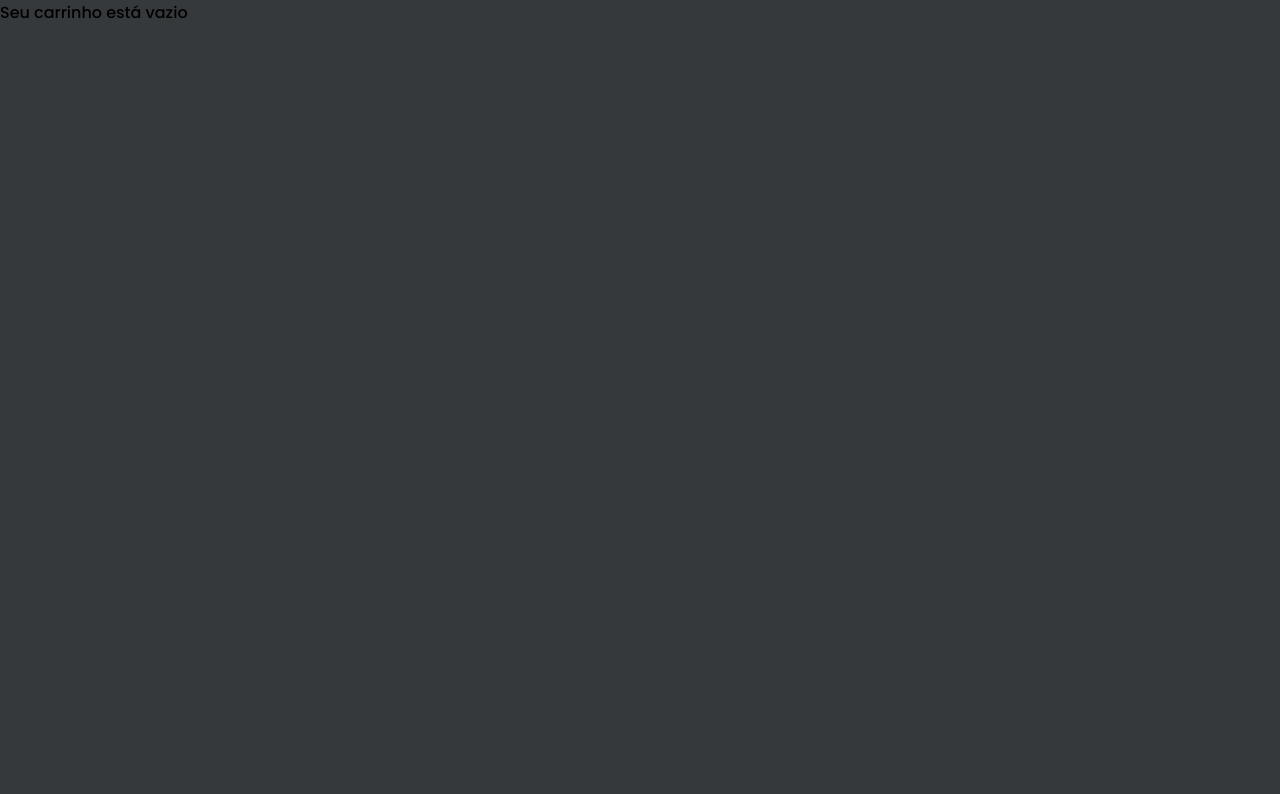
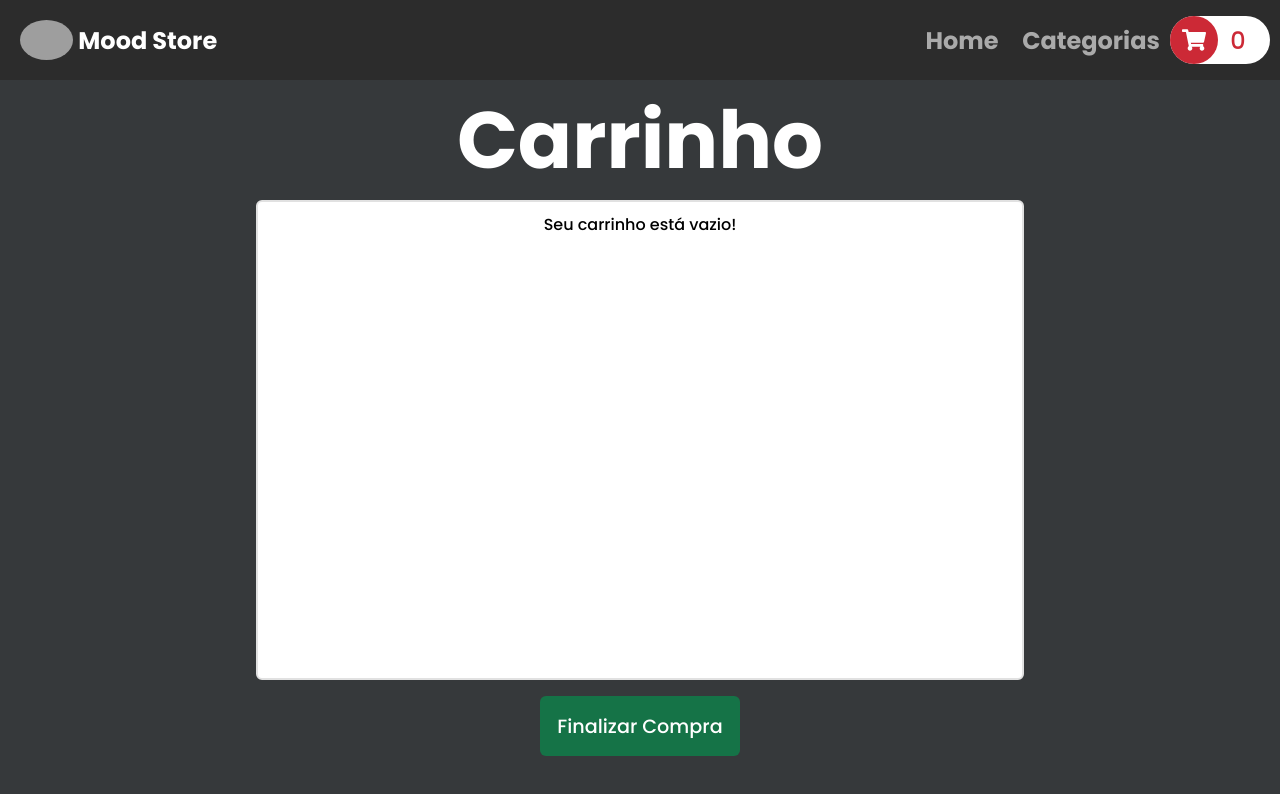
Before and after one commit to Ply3r/mood-store2.0, a React (Create React App) app: page /cart in a window 1280 px wide. Shown: the top 794 px of the page. Built offline with nearby package versions, Linux system fonts and the light colour scheme; no server answers; grey boxes are pictures that could not be loaded.

Commit message:
quase pronto o carrinho

```diff
--- a/src/components/CartItem.js
+++ b/src/components/CartItem.js
@@ -1,6 +1,8 @@
 import React, { Component } from 'react';
 import PropTypes from 'prop-types';
-import { getLocalStorageItens, addToLocalStorage, removeItem } from '../funcs';
+import { getLocalStorageItens, addToLocalStorage, removeItem, setTotalItens } from '../funcs';
+import { connect } from 'react-redux';
+import { changeTotalItens } from '../actions';
 
 class CartItem extends Component {
   constructor(props) {
@@ -8,12 +10,15 @@ class CartItem extends Component {
     this.state = {
       quantity: 1,
       disabledAdd: false,
-      disabledRemove: false,
+      disabledRemove: true,
+      setTotalItens: setTotalItens.bind(this),
     };
   }
 
   componentDidMount() {
+    const { setTotalItens } = this.state;
     this.getQuantity();
+    setTotalItens();
   }
 
   getQuantity = () => {
@@ -42,6 +47,9 @@ class CartItem extends Component {
         disabledRemove = true;
       } else {
         quantidadeAtual -= 1;
+        if (quantidadeAtual === 1) {
+          disabledRemove = true
+        }
       }
     }
     this.setState({
@@ -51,49 +59,61 @@ class CartItem extends Component {
   }
 
   addQuantityToLocalStorage = () => {
-    const { quantity } = this.state;
+    const { quantity, setTotalItens } = this.state;
     const { id } = this.props;
     const product = getLocalStorageItens('cartItem')
       .find((produto) => produto.id === id);
     product.quantity = quantity;
     removeItem(id);
     addToLocalStorage(product, 'cartItem');
+    setTotalItens();
   }
 
   render() {
-    const { title, price } = this.props;
+    const { title, price, thumbnail, deleteBtn, id, freeShipping } = this.props;
     const { quantity, disabledAdd, disabledRemove } = this.state;
     return (
-      <div key={ title }>
-        <h2 data-testid="shopping-cart-product-name">{ title }</h2>
+      <div
+        className="cartItem"
+      >
+        <img src={ thumbnail } alt="product" />
+        <div className="cartItem-title-container">
+          <h3 data-testid="shopping-cart-product-name">{ title }</h3>
+          { freeShipping && <p className="frete">Frete Gratis</p> }
+          <button type="button" name={ id } onClick={ deleteBtn }>Excluir</button>
+        </div>
+        <div className="quantity-container">
+          <div>
+            <button
+              type="button"
+              onClick={ this.handleChange }
+              name="remove"
+              disabled={ disabledRemove }
+            >
+              -
+            </button>
             <p data-testid="shopping-cart-product-quantity">{ quantity }</p>
-        <p>{ price }</p>
             <button
               type="button"
               onClick={ this.handleChange }
               name="add"
               disabled={ disabledAdd }
-          data-testid="product-increase-quantity"
             >
               +
-
             </button>
-        <button
-          type="button"
-          onClick={ this.handleChange }
-          name="remove"
-          disabled={ disabledRemove }
-          data-testid="product-decrease-quantity"
-        >
-          -
-
-        </button>
+          </div>
+        </div>
+        <h2>{ `R$ ${price.toFixed(2)}` }</h2>
       </div>
     );
   }
 }
 
-export default CartItem;
+const mapDispatchToProps = (dispatch) => ({
+  changeTotalItens: (total) => dispatch(changeTotalItens(total))
+});
+
+export default connect(null, mapDispatchToProps)(CartItem);
 
 CartItem.propTypes = {
   title: PropTypes.string.isRequired,
--- /dev/null
+++ b/src/css/cart.css
@@ -0,0 +1,106 @@
+.cart-title-container {
+  width: 100vw;
+  height: 15vh;
+  display: grid;
+  place-items: center;
+}
+
+.cart-page {
+  margin-top: 10vh;
+  width: 100vw;
+  height: 90vh;
+  display: flex;
+  flex-direction: column;
+  align-items: center;
+}
+
+.cartItens-container {
+  display: flex;
+  flex-direction: column;
+  align-items: center;
+  width: 60vw;
+  height: 60vh;
+  background-color: white;
+  border-radius: 6px;
+  overflow: auto;
+  padding: 10px 0;
+  border: 2px solid #E1E1E1;
+}
+
+.cartItem {
+  width: 100%;
+  height: 15vh;
+  display: flex;
+  align-items: center;
+  padding: 15px;
+  border-bottom: 2px solid #E1E1E1;
+}
+
+.cartItem img {
+  margin: 0 20px;
+}
+
+.cartItem-title-container {
+  width: 50%;
+  height: 100%;
+  display: flex;
+  flex-direction: column;
+  justify-content: center;
+  margin-right: 15px;
+}
+
+.cartItem-title-container button {
+  background-color: transparent;
+  border: none;
+  color: red;
+  cursor: pointer;
+  width: fit-content;
+}
+
+.quantity-container {
+  display: flex;
+  justify-content: center;
+  align-items: center;
+  width: 15%;
+}
+
+.quantity-container div {
+  display: grid;
+  grid-template-columns: repeat(3, 1fr);
+  place-items: center;
+  width: 80px;
+  height: 40px;
+  border: 1px solid #E1E1E1;
+  border-radius: 3px;
+}
+
+.quantity-container div button {
+  cursor: pointer;
+  background-color: transparent;
+  color: #0069D9;
+  font-size: 1.2em;
+  border: none;
+  height: 100%;
+  width: 100%;
+}
+
+.quantity-container div button:disabled {
+  color: #cde5ff;
+}
+
+.checkout-products {
+  cursor: pointer;
+  border-radius: 6px;
+  border: none;
+  color: white;
+  background-color: #157347;
+  font-size: 1.2em;
+  margin-top: 2vh;
+  height: 60px;
+  width: 200px;
+}
+
+.checkout-products:hover {
+  background-color: #0e4e30;
+
+}
--- a/src/funcs.js
+++ b/src/funcs.js
@@ -63,7 +63,6 @@ export function addToLocalStorage(obj, key) {
 export function removeItem(id) {
   const arrayOfIds = getLocalStorageItens('cartItem');
   const arrayFiltered = arrayOfIds.filter((StorageID) => StorageID.id !== id);
-  console.log(arrayFiltered)
   const jsonOfIds = JSON.stringify(arrayFiltered);
   localStorage.setItem('cartItem', jsonOfIds);
 }
--- a/src/pages/Cart.js
+++ b/src/pages/Cart.js
@@ -1,8 +1,12 @@
 import React, { Component } from 'react';
 import { Link } from 'react-router-dom';
-import CartItem from '../components/CartItem';
 import { getProductsById } from '../services/api';
 import { getLocalStorageItens, removeItem } from '../funcs';
+import { connect } from 'react-redux';
+import Header from '../components/Header';
+import CartItem from '../components/CartItem';
+import '../css/cart.css'
+import { changeTotalItens } from '../actions';
 
 class Cart extends Component {
   constructor(props) {
@@ -22,6 +26,7 @@ class Cart extends Component {
   }
 
   getProducts = async () => {
+    const { changeTotalItens } = this.props
     const arrayOfProducts = await getLocalStorageItens('cartItem');
     if (arrayOfProducts !== null) {
       const ids = arrayOfProducts.reduce((acc, { id }) => {
@@ -29,51 +34,62 @@ class Cart extends Component {
         return acc
       }, [])
       const products = await getProductsById(ids);
+      changeTotalItens(products.length)
       this.setState({ products })
     }
   }
 
   cartItem = (products) => {
-    console.log(products)
-    const elemnts = products.map(({ body: { title, available_quantity: availableQuantity, id, price } }) => (
-      <div key={ title }>
+    const elemnts = products.map(({ body: {
+      title,
+      available_quantity: availableQuantity,
+      shipping: { free_shipping: freeShipping },
+      id,
+      price,
+      thumbnail
+    } }) => (
         <CartItem
+          key={ title }
+          thumbnail={ thumbnail }
           price={ price }
           id={ id }
           title={ title }
           availableQuantity={ availableQuantity }
+          freeShipping={ freeShipping }
+          deleteBtn={ this.deleteBtn }
         />
-        <button type="button" name={ id } onClick={ this.deleteBtn }>X</button>
-      </div>
     ));
-    return (
-      <div>
-        {elemnts}
-        <Link to="/checkout">
-          <button
-            type="button"
-            data-testid="checkout-products"
-          >
-            Finalizar Compra
-          </button>
-        </Link>
-      </div>
-    );
+    return elemnts;
   }
 
   render() {
     const { products } = this.state;
     return (
-      <div>
-        { products.length ? this.cartItem(products)
-          : (
-            <p data-testid="shopping-cart-empty-message">
-              Seu carrinho está vazio
-            </p>
-          ) }
-      </div>
+      <>
+        <Header />
+        <div className="cart-page">
+          <div className="cart-title-container">
+            <h1 className="hero-title">Carrinho</h1>
+          </div>
+          <div className="cartItens-container">
+            { products.length ? this.cartItem(products) : <p>Seu carrinho está vazio!</p> }
+          </div>
+          <Link to="/checkout">
+            <button
+              type="button"
+              className="checkout-products"
+            >
+              Finalizar Compra
+            </button>
+          </Link>
+        </div>
+      </>
     );
   }
 }
 
-export default Cart;
+const mapDispatchToProps = (dispatch) => ({
+  changeTotalItens: (total) => dispatch(changeTotalItens(total))
+});
+
+export default connect(null, mapDispatchToProps)(Cart);
```
Lines whose indentation alone changed are shown as unchanged.
